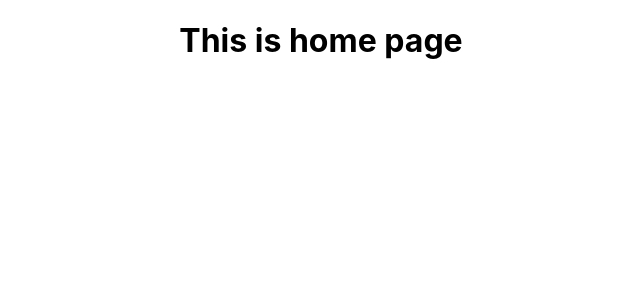
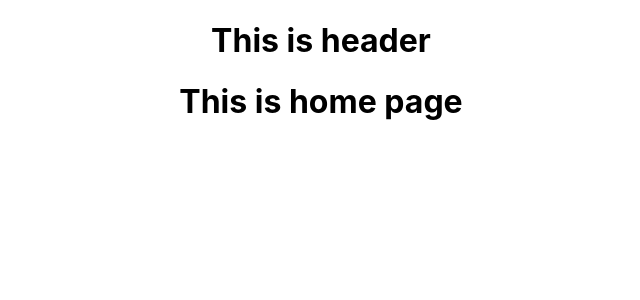
Before and after one commit to muhammad-jiku/jikmunn-video-chat-app-client, a React (Create React App) app: page / in a window 1280 px wide. Shown: the top 300 px of the page, without its empty margins (319-959 px from the left). Built offline with nearby package versions, Linux system fonts and the light colour scheme.

Commit message:
header is added

```diff
--- a/src/App.js
+++ b/src/App.js
@@ -1,6 +1,7 @@
 import React from 'react';
 import { Route, Routes } from 'react-router-dom';
 import './App.scss';
+import Header from './Components/Shared/Header/Header';
 import NotFound from './Components/Shared/NotFound/NotFound';
 import CallPage from './Pages/CallPage/CallPage';
 import Home from './Pages/Home/Home';
@@ -8,6 +9,7 @@
 function App() {
   return (
     <div className="App">
+      <Header />
       <Routes>
         <Route path="/" element={<Home />} />
         <Route path="/:id" element={<CallPage />} />
--- /dev/null
+++ b/src/Components/Shared/Header/Header.jsx
@@ -0,0 +1,12 @@
+import React from 'react';
+import './Header.scss';
+
+const Header = () => {
+  return (
+    <div>
+      <h1>This is header</h1>
+    </div>
+  );
+};
+
+export default Header;
```
Also changed, not shown: src/Components/Shared/Header/Header.scss (added).
